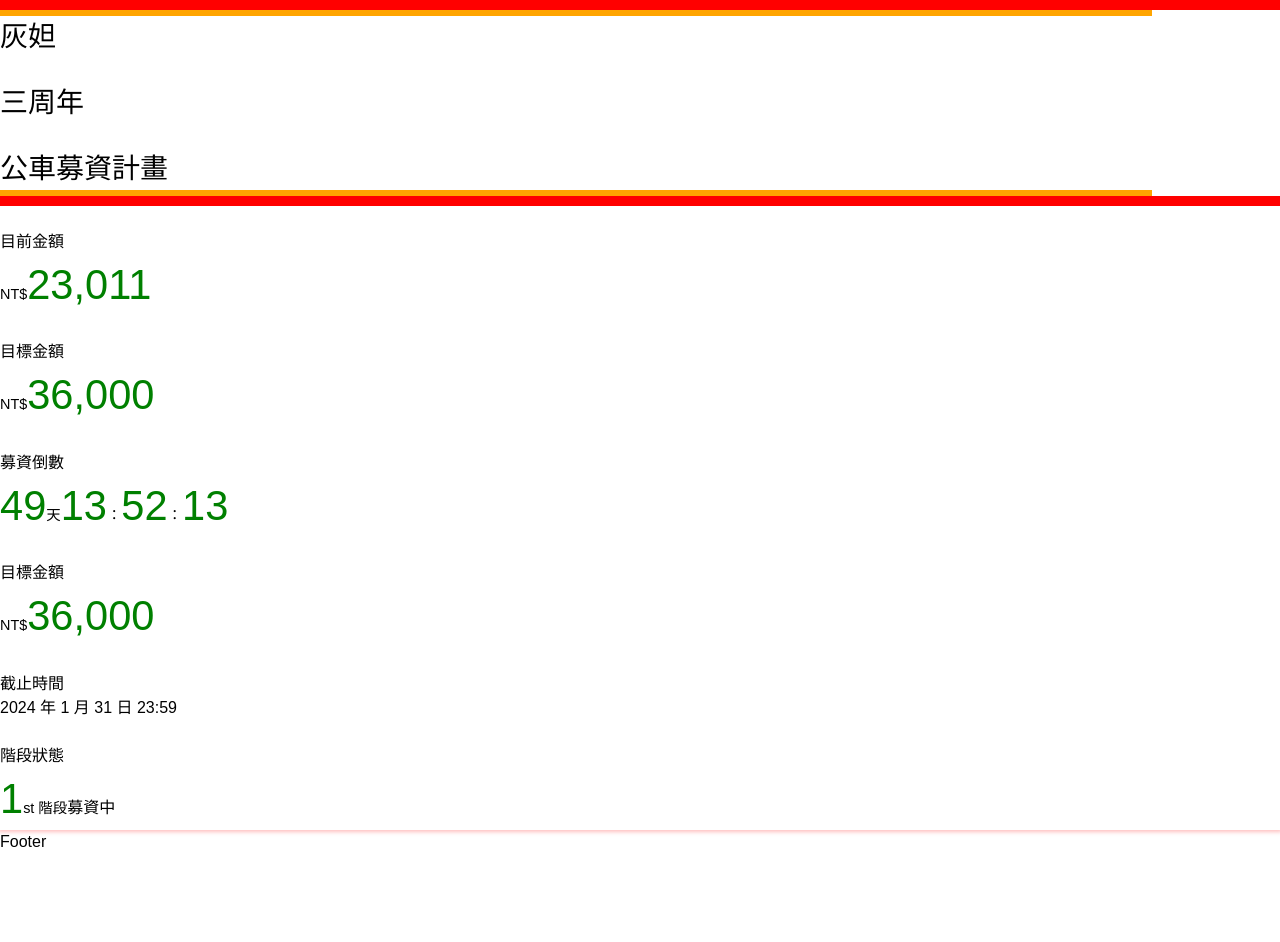
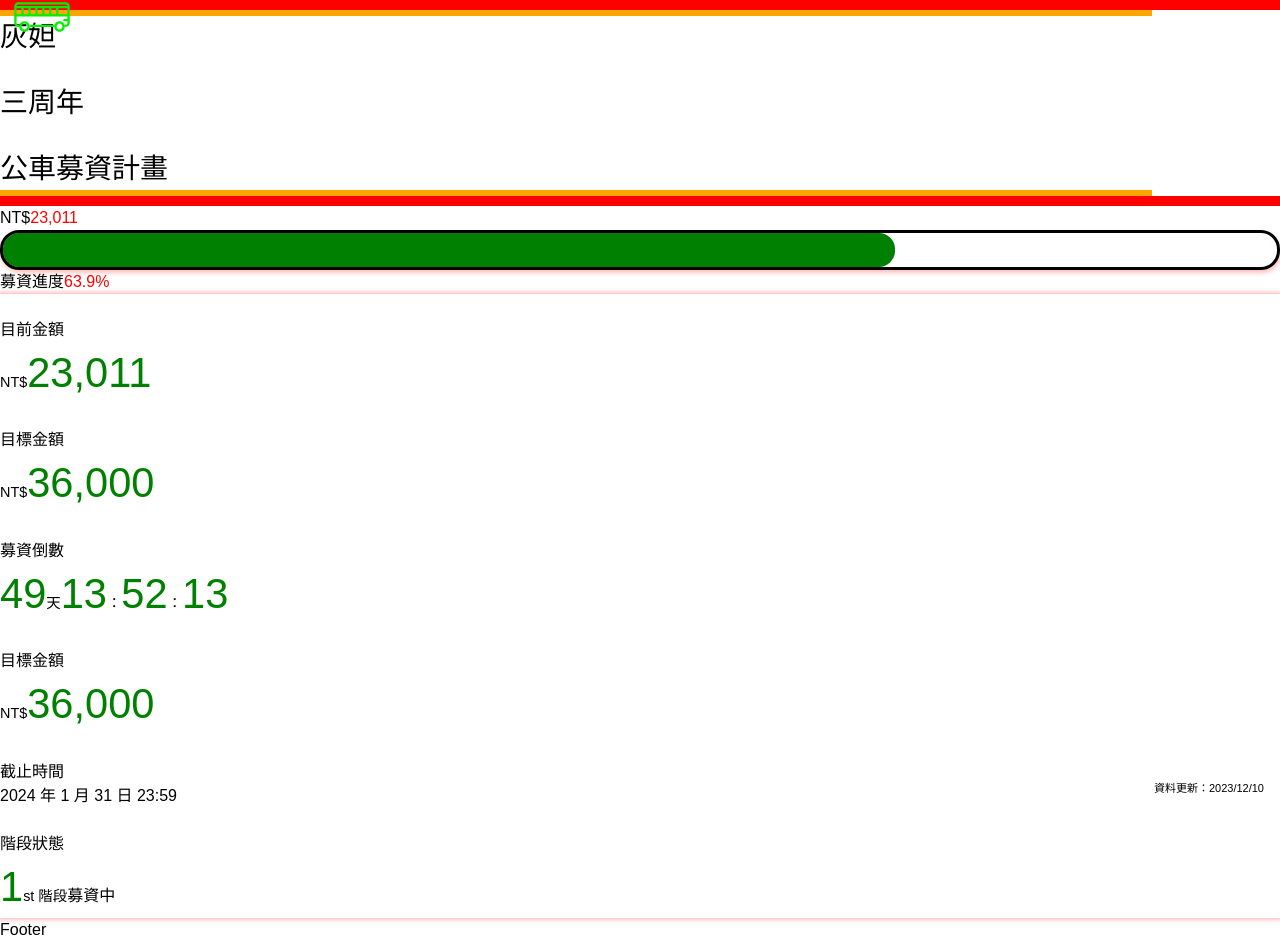
Before and after one commit to serser322/dada-bus-crowdfunding, a React (Vite) app: page / in a window 1280 px wide. Before the commit the page ends 854 px from the top, so only its background shows below. Built offline with nearby package versions, Linux system fonts and the light colour scheme; some icons are missing.

Commit message:
feat:進度條切版

```diff
--- /dev/null
+++ b/src/components/ProgressBar.jsx
@@ -0,0 +1,80 @@
+import styled from "styled-components";
+import BusIcon from "../../public/bus_icon.svg";
+
+const BusIconImage = styled.img`
+  filter: invert(48%) sepia(79%) saturate(2476%) hue-rotate(86deg)
+    brightness(118%) contrast(119%);
+  position: absolute;
+  width: 3.7rem;
+  top: -13px;
+  left: 5px;
+
+  @media (min-width: 640px) {
+    width: 4.6rem;
+    top: -20px;
+    left: 5px;
+  }
+`;
+
+const NumberText = styled.span`
+  color: red;
+`;
+
+const Bar = styled.div`
+  border: 3px solid black;
+  position: relative;
+  height: 1.7rem;
+  box-shadow: 1px 3px 4px 0px rgba(255, 0, 0, 0.25);
+  border-radius: 1.2rem;
+
+  &::before {
+    content: "";
+    display: block;
+    position: relative;
+    z-index: -1;
+    width: ${(props) => props.percentage + "%"};
+    height: 100%;
+    background-color: green;
+    border-radius: 1rem;
+  }
+
+  @media (min-width: 640px) {
+    height: 2.5rem;
+  }
+`;
+
+const UpdateTime = styled.div`
+  font-size: 10px;
+
+  @media (min-width: 640px) {
+    font-size: 11px;
+    position: absolute;
+    bottom: 4px;
+    right: 16px;
+  }
+`;
+
+function ProgressBar() {
+  const percentage = 70;
+  return (
+    <div className="my-6 w-full relative rounded-lg">
+      <BusIconImage src={BusIcon} className="" alt="" />
+      <div className="flex justify-end items-baseline font-bold mr-4">
+        <span className="text-sm sm:text-base mr-2">NT$</span>
+        <NumberText className="text-xl sm:text-2xl">23,011</NumberText>
+      </div>
+      <Bar className="w-full" percentage={percentage}></Bar>
+      <div className="flex justify-center items-baseline font-bold mt-3 sm:mt-5">
+        <span className="text-lg sm:text-xl mr-3">募資進度</span>
+        <NumberText className="text-4xl sm:text-5xl mr-1">63.9</NumberText>
+        <NumberText className="text-lg sm:text-xl">%</NumberText>
+      </div>
+
+      <UpdateTime className="flex justify-center mt-5">
+        資料更新：2023/12/10
+      </UpdateTime>
+    </div>
+  );
+}
+
+export default ProgressBar;
--- a/src/ui/Content.jsx
+++ b/src/ui/Content.jsx
@@ -1,4 +1,5 @@
 import styled from "styled-components";
+import ProgressBar from "../components/ProgressBar";
 import Card from "../components/Card";
 import CardItem from "../components/CardItem";
 import {
@@ -37,7 +38,7 @@ const SubText = styled.span`
 function Content() {
   return (
     <main className="flex flex-col items-center my-6 p-2.5 sm:px-10">
-      {/* 手機排序  */}
+      <ProgressBar></ProgressBar>
       <Card>
         <CardItem icon={AttachMoneyRound} title="目前金額">
           <SubText className="mr-2">NT$</SubText>
```
Also changed, not shown: src/components/Card.jsx (+7 -1 lines), public/bus_icon.svg (added).
